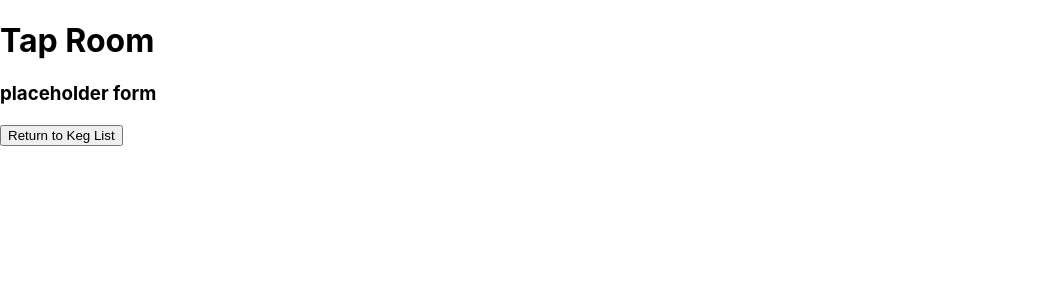
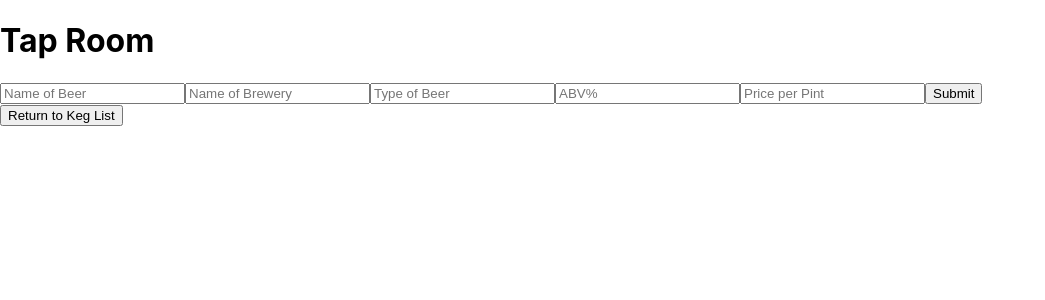
Before and after one commit to colchapm/tap-room, a React (Create React App) app: page / in a window 1280 px wide. Both pictures are taken after a click on the button "Add Keg". Shown: the top 300 px of the page, without its empty margins (0-1045 px from the left). Built offline with nearby package versions, Linux system fonts and the light colour scheme.

Commit message:
create new keg form and pass data to KegControl via callbacks

```diff
--- a/src/components/KegControl.js
+++ b/src/components/KegControl.js
@@ -8,7 +8,14 @@ class KegControl extends React.Component {
     super(props);
     this.state = {
       formVisibleOnPage: false,
+      masterKegList:[]
     };
+  }
+
+  handleAddingNewKegToList = (newKeg) => {
+    const newMasterKegList = this.state.masterKegList.concat(newKeg);
+    this.setState({masterKegList: newMasterKegList,
+    formVisibleOnPage: false});
   }
 
   handleClick = () => {
@@ -21,10 +28,10 @@ class KegControl extends React.Component {
     let currentlyVisibleState = null;
     let buttonText = null;
     if (this.state.formVisibleOnPage) {
-      currentlyVisibleState = <NewKegForm />;
+      currentlyVisibleState = <NewKegForm onNewKegCreation={this.handleAddingNewKegToList}/>;
       buttonText = "Return to Keg List";
     } else {
-      currentlyVisibleState = <KegList />;
+      currentlyVisibleState = <KegList kegList={this.state.masterKegList} />;
       buttonText = "Add Keg";
 
     }
--- a/src/components/KegList.js
+++ b/src/components/KegList.js
@@ -1,35 +1,36 @@
 import React from 'react';
 import Keg from './Keg';
+import PropTypes from "prop-types";
 
-const dummyData = [
-  {
-    name: 'Pallet Jack IPA',
-    brewer: 'Barley Browns',
-    type: 'IPA',
-    abv: 7.7,
-    price: 7,
-  },
-  {
-    name: 'Lunch',
-    brewer: 'Maine Beer Company',
-    type: 'IPA',
-    abv: 7.2,
-    price: 8,
-  },
-  {
-    name: 'Dinner',
-    brewer: 'Maine Beer Company',
-    type: 'DIPA',
-    abv: 8.7,
-    price: 8,
-  },
-]
+// const dummyData = [
+//   {
+//     name: 'Pallet Jack IPA',
+//     brewer: 'Barley Browns',
+//     type: 'IPA',
+//     abv: 7.7,
+//     price: 7,
+//   },
+//   {
+//     name: 'Lunch',
+//     brewer: 'Maine Beer Company',
+//     type: 'IPA',
+//     abv: 7.2,
+//     price: 8,
+//   },
+//   {
+//     name: 'Dinner',
+//     brewer: 'Maine Beer Company',
+//     type: 'DIPA',
+//     abv: 8.7,
+//     price: 8,
+//   },
+// ]
 
-function KegList() {
+function KegList(props) {
   return (
     <React.Fragment>
       <hr/>
-      {dummyData.map((keg, index) =>
+      {props.kegList.map((keg, index) =>
       <Keg name={keg.name}
         brewer={keg.brewer}
         type={keg.type}
@@ -41,4 +42,8 @@ function KegList() {
   );
 }
 
+KegList.propTypes = {
+  kegList: PropTypes.array
+}
+
 export default KegList;
--- a/src/components/NewKegForm.js
+++ b/src/components/NewKegForm.js
@@ -1,11 +1,46 @@
 import React from "react";
+import { v4 } from "uuid";
+import PropTypes from "prop-types";
 
 function NewKegForm(props){
+
+  function handleNewKegFormSubmission(event){
+    event.preventDefault();
+    props.onNewKegCreation({name: event.target.name.value, brewer: event.target.brewer.value, type: event.target.type.value, abv: event.target.abv.valueAsNumber, price: event.target.price.valueAsNumber, id: v4()});
+  }
   return (
     <React.Fragment>
-      <h3>placeholder form</h3>
+      <form onSubmit={handleNewKegFormSubmission}>
+        <input
+          type='text'
+          name='name'
+          placeholder='Name of Beer' />
+        <input
+          type='text'
+          name='brewer'
+          placeholder='Name of Brewery' />
+        <input
+          type='text'
+          name='type'
+          placeholder='Type of Beer' />
+        <input
+          type='number'
+          name='abv'
+          step="0.1"
+          placeholder='ABV%' />
+        <input
+          type='number'
+          name='price'
+          step="0.1"
+          placeholder='Price per Pint' />
+        <button type="submit">Submit</button>
+      </form>
     </React.Fragment>
   );
 }
 
+NewKegForm.propTypes = {
+  onNewKegCreation: PropTypes.func
+}
+
 export default NewKegForm;
```
